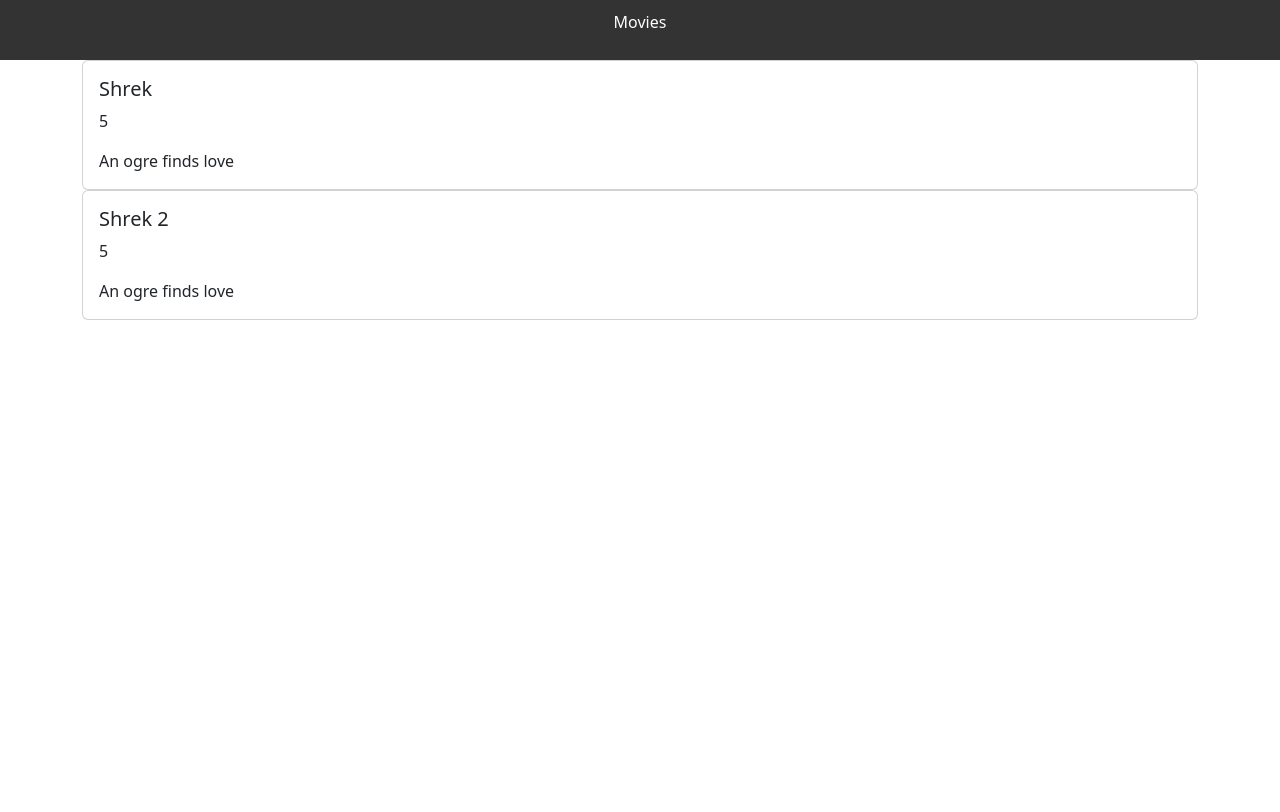
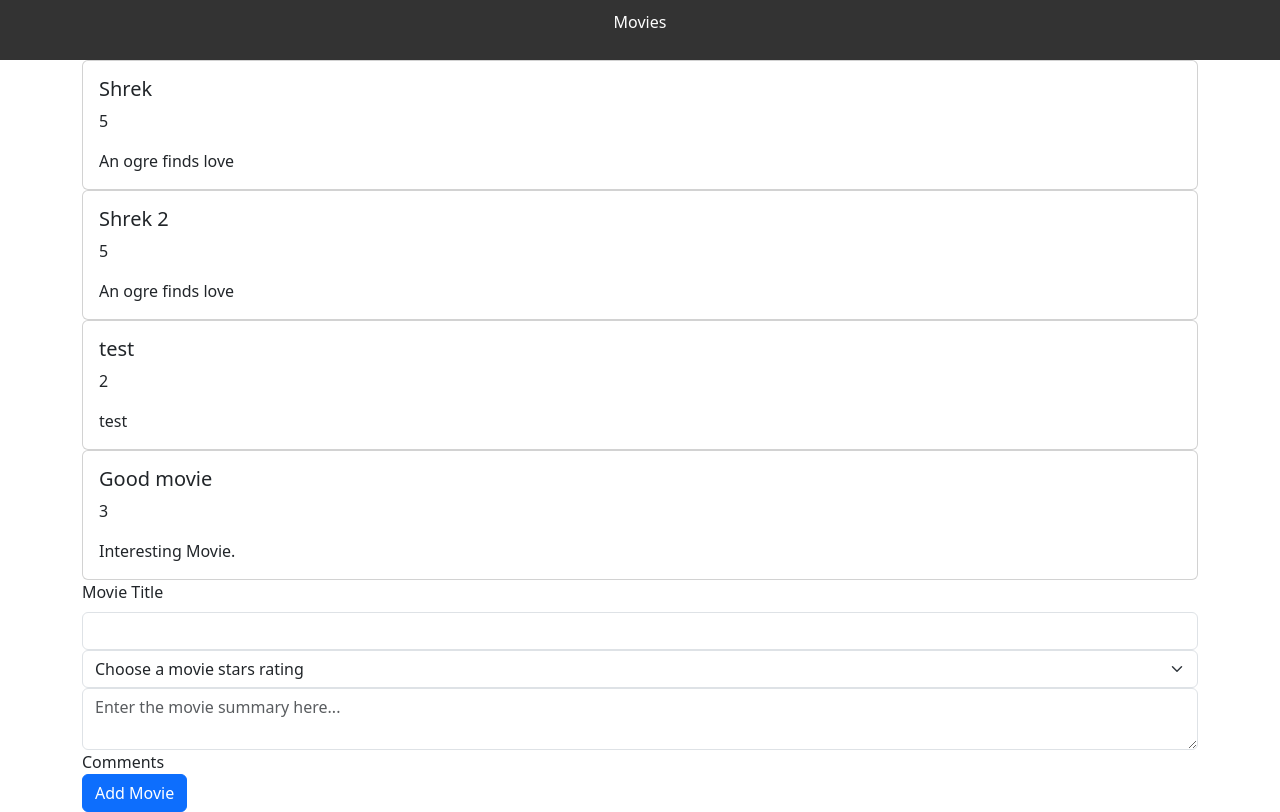
Before and after one commit to bowman-pasciak-movies-app/movies-application, a website with bundled scripts: page index.html in a window 1280 px wide. Built offline with nearby package versions, Linux system fonts and the light colour scheme; data requests are answered from the project's data file.

Commit message:
Add functionality completed

```diff
--- a/data/movies.json
+++ b/data/movies.json
@@ -11,6 +11,18 @@
       "rating": 5,
       "movieSummary": "An ogre finds love",
       "id": 2
+    },
+    {
+      "title": "test",
+      "rating": 2,
+      "movieSummary": "test",
+      "id": 3
+    },
+    {
+      "title": "Good movie",
+      "rating": 3,
+      "movieSummary": "Interesting Movie.",
+      "id": 4
     }
   ]
 }
--- a/index.html
+++ b/index.html
@@ -15,14 +15,33 @@
     <div>
         <p>Movies</p>
     </div>
-
 </header>
 
 <main class="container">
 
-    <section id="messages"></section>
+    <section id="rendered-movies"></section>
 
-    <section id="rendered-movies"></section>
+    <form id="add-movie-form">
+        <div class="">
+            <label for="title" class="form-label">Movie Title</label>
+            <input required type="text" class="form-control" id="title" aria-describedby="title">
+        </div>
+        <div class="">
+            <select required id="rating" class="form-select" aria-label="Movie Rating">
+                <option value="" selected>Choose a movie stars rating</option>
+                <option value="1">☆</option>
+                <option value="2">☆☆</option>
+                <option value="3">☆☆☆</option>
+                <option value="4">☆☆☆☆</option>
+                <option value="5">☆☆☆☆☆</option>
+            </select>
+        </div>
+        <div class="">
+            <textarea required class="form-control" placeholder="Enter the movie summary here..." id="movieSummary"></textarea>
+            <label for="movieSummary">Comments</label>
+        </div>
+        <button type="submit" class="btn btn-primary">Add Movie</button>
+    </form>
 
 </main>
 
--- a/js/movies-application.js
+++ b/js/movies-application.js
@@ -5,6 +5,27 @@
 (async () => {
 
     let moviesContainerElement = document.querySelector("#rendered-movies");
+
+    let addMovieForm = document.querySelector("#add-movie-form");
+    addMovieForm.addEventListener("submit", async function (e) {
+        e.preventDefault();
+
+        let movie = {
+            title: addMovieForm.title.value.trim(),
+            rating: Number(addMovieForm.rating.value),
+            movieSummary: addMovieForm.movieSummary.value.trim()
+        };
+
+        await createMovie(movie);
+        await updateShownMovies();
+
+    });
+
+    async function updateShownMovies() {
+        moviesContainerElement.innerHTML = "<h1 class=`loading`>Loading...</h1>";
+        let allMovies = await getAllMovies();
+        renderMovies(allMovies);
+    }
 
     function renderMovie(movie) {
         let template = `
@@ -26,19 +47,6 @@
         moviesContainerElement.innerHTML = elementHTML;
     }
 
-    async function pageLoad() {
-
-        moviesContainerElement.innerHTML = "<h1 class=`loading`>Loading...</h1>";
-
-        let allMovies = await getAllMovies();
-
-        renderMovies(allMovies);
-
-
-    }
-
-    await pageLoad();
-
-
+    await updateShownMovies();
 
 })();
```
